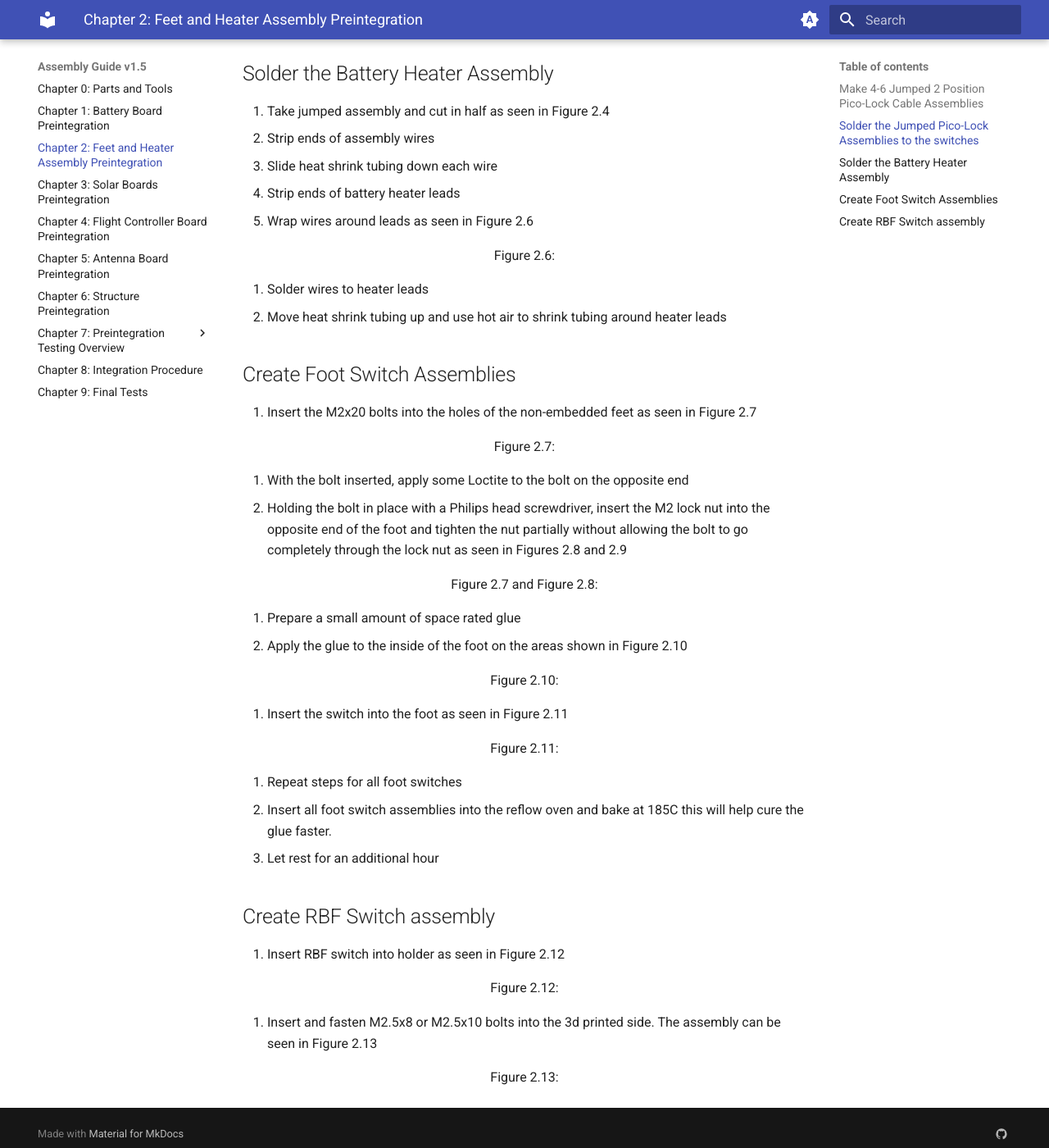
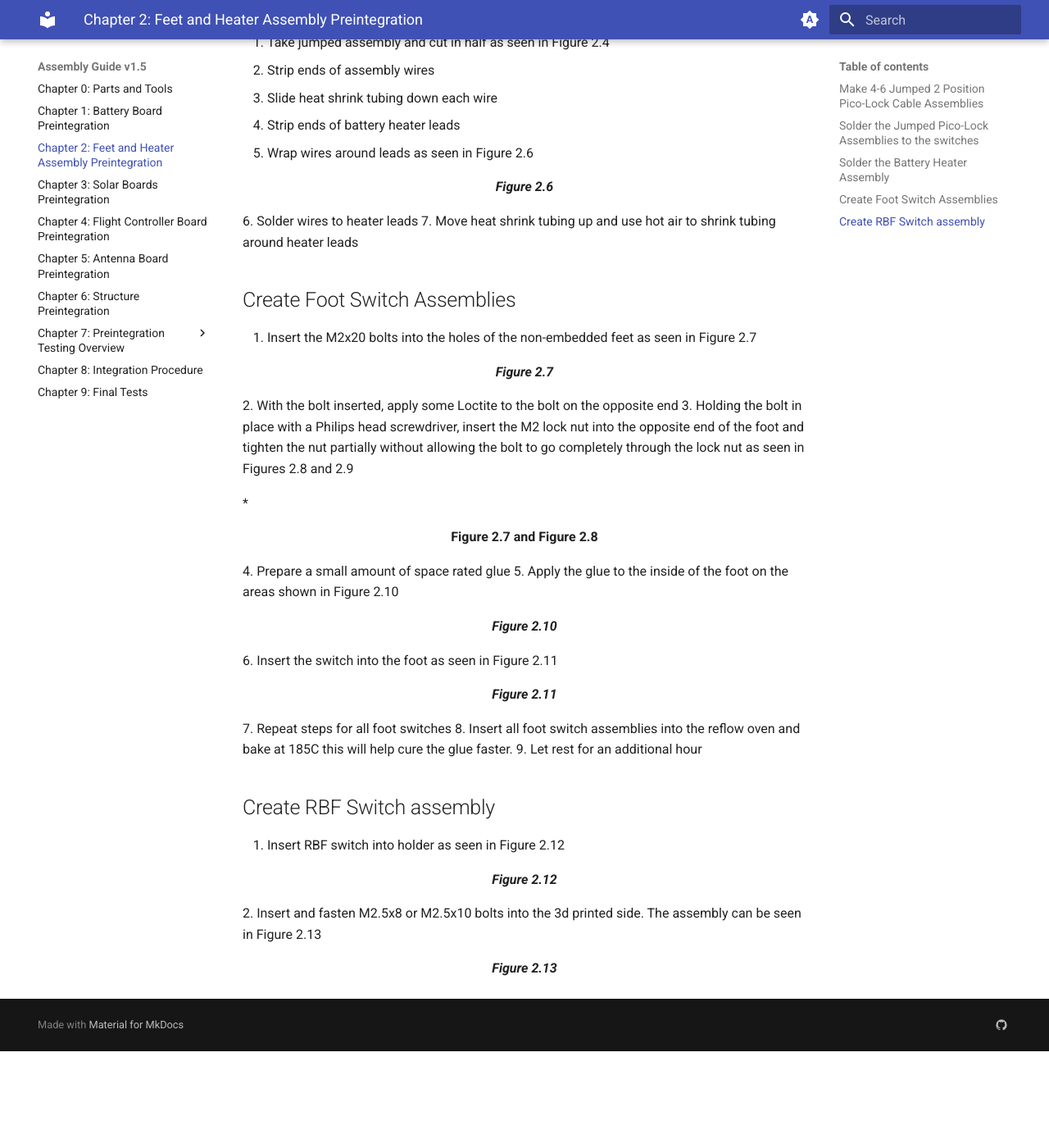
Before and after one commit to proveskit/Documentation, an MkDocs documentation site: the page built from docs/Assembly_Guide_V2/Chapter_2.md, in a window 1280 px wide and 1400 px high, scrolled down 1350 px. Shown: the whole window at 82% size. Built offline with MkDocs 1.6.1 and Material for MkDocs 9.7.7, drawn with Linux system fonts in a browser that asks for light colours; after the commit the page ends 2632 px from its top, so only the background shows below that; some of the changed text lies outside the part shown.

Commit message:
Update Chapter_2.md
updatw

```diff
--- a/docs/Assembly_Guide_V2/Chapter_2.md
+++ b/docs/Assembly_Guide_V2/Chapter_2.md
@@ -9,7 +9,8 @@ In this chapter the user will learn the steps to assemble a foot switch. A minim
 <div class="result" markdown>
 1. 300mm 5 position Pico-Lock cable assemblies have been included in the kit as well as 2 position connectors. The 100mm assemblies will be used for connecting the solar boards to the EPS, and the 300mm assemblies will be used to create all the needed 2 position Pico-Lock assemblies. The first step will require taking a cable out of the 300mm 5 position assembly. To start, take the needle nose tweezers and lift the locking mechanism as seen in Figure 2.1 and pull the cable from each connector housing.
 2. Take the freed cable and insert both ends into one 2 position connector housing as seen in Figure 2.2
-<p align="center">Figure 2.2:  </p>
+
+*<p align="center">**Figure 2.2:**</p>*
 
 </div>
 
@@ -17,16 +18,17 @@ In this chapter the user will learn the steps to assemble a foot switch. A minim
     The steps are similar for creating the non-jumped cables required for the burn wire and direct charging ports. The primary difference is that two cables will be required as well as 2 connector housings. The non-Jumped assemblies can be seen in Figure 2.3
 
 
-<p align="center">Figure 2.3:  </p>
+*<p align="center">**Figure 2.3**  </p>*
 
 ## Solder the Jumped Pico-Lock Assemblies to the switches
 <div class="result" markdown>
 1. Take jumped assembly and cut in half as seen in Figure 2.4
-<p align="center">Figure 2.4:  </p>
+
+*<p align="center">**Figure 2.4**</p>*
 2. Strip ends of assembly wires
 3. Slide heat shrink tubing down each wire
 4. Wrap wires around leads 1 and 3 respectively as seen in Figure 2.5
-<p align="center">Figure 2.5:  </p>
+*<p align="center">**Figure 2.5**  </p>*
 5. Solder wires to switch leads
 6. Move heat shrink tubing up and use hot air to shrink tubing around switch leads
 7. Repeat these steps to create 2-4 foot switches and 1 RBF switch
@@ -40,7 +42,8 @@ In this chapter the user will learn the steps to assemble a foot switch. A minim
 3. Slide heat shrink tubing down each wire
 4. Strip ends of battery heater leads
 5. Wrap wires around leads as seen in Figure 2.6
-<p align="center">Figure 2.6:  </p>
+
+*<p align="center">**Figure 2.6**  </p>*
 6. Solder wires to heater leads
 7. Move heat shrink tubing up and use hot air to shrink tubing around heater leads
 </div>
@@ -48,15 +51,18 @@ In this chapter the user will learn the steps to assemble a foot switch. A minim
 ## Create Foot Switch Assemblies
 <div class="result" markdown>
 1. Insert the M2x20 bolts into the holes of the non-embedded feet as seen in Figure 2.7
-<p align="center">Figure 2.7:  </p>
+
+*<p align="center">**Figure 2.7**  </p>*
 2. With the bolt inserted, apply some Loctite to the bolt on the opposite end
 3. Holding the bolt in place with a Philips head screwdriver, insert the M2 lock nut into the opposite end of the foot and tighten the nut partially without allowing the bolt to go completely through the lock nut as seen in Figures 2.8 and 2.9
-<p align="center">Figure 2.7 and Figure 2.8:  </p>
+
+*<p align="center">**Figure 2.7 and Figure 2.8**  </p>
 4. Prepare a small amount of space rated glue
 5. Apply the glue to the inside of the foot on the areas shown in Figure 2.10
-<p align="center">Figure 2.10:  </p>
+
+*<p align="center">**Figure 2.10**  </p>*
 6. Insert the switch into the foot as seen in Figure 2.11
-<p align="center">Figure 2.11:  </p>
+*<p align="center">**Figure 2.11**  </p>*
 7. Repeat steps for all foot switches
 8. Insert all foot switch assemblies into the reflow oven and bake at 185C this will help cure the glue faster.
 9. Let rest for an additional hour
@@ -65,7 +71,9 @@ In this chapter the user will learn the steps to assemble a foot switch. A minim
 ## Create RBF Switch assembly
 <div class="result" markdown>
 1. Insert RBF switch into holder as seen in Figure 2.12
-<p align="center">Figure 2.12:  </p>
+
+*<p align="center">**Figure 2.12**  </p>*
 2. Insert and fasten M2.5x8 or M2.5x10 bolts into the 3d printed side. The assembly can be seen in Figure 2.13
-<p align="center">Figure 2.13:  </p>
+
+*<p align="center">**Figure 2.13**  </p>*
 </div>
```
